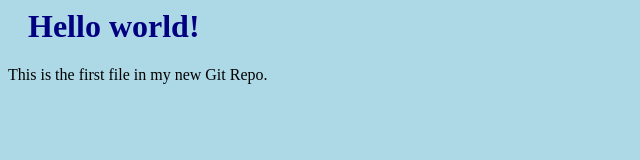
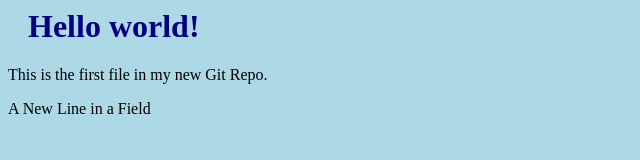
Before and after one commit to Subhadipmm/hello-world, a plain HTML site: page index.html in a window 1280 px wide. Shown: the whole page, without its empty margins (0-640 px from the left). Drawn offline with Linux system fonts and the light colour scheme.

Commit message:
Updated index.html with a new line

```diff
--- a/index.html
+++ b/index.html
@@ -8,6 +8,7 @@
 <h1>Hello world!</h1>
 <link rel="stylesheet" href="bluestyle.css">
 <p>This is the first file in my new Git Repo.</p>
+<p>A New Line in a Field</p>
 
 </body>
 </html>
```
